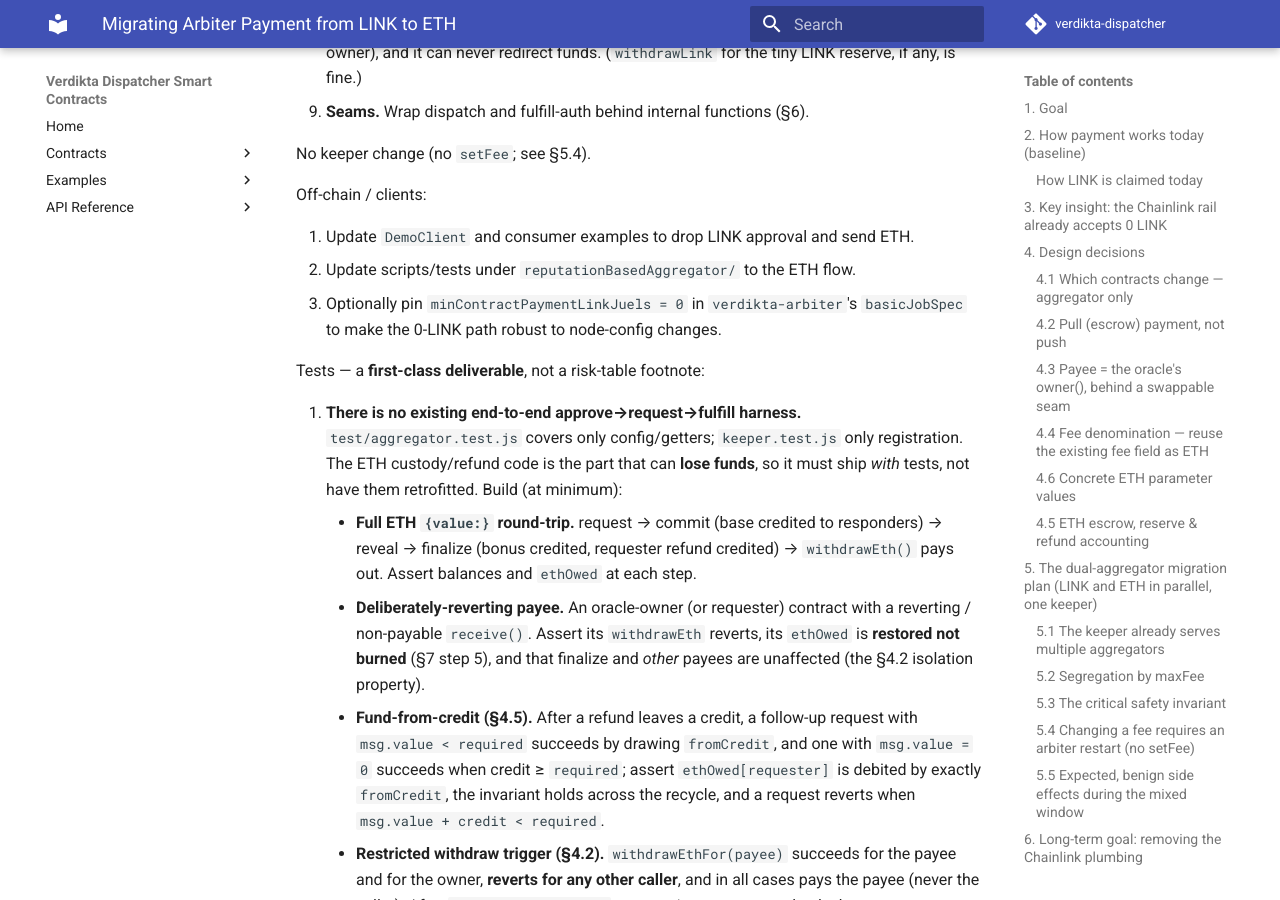
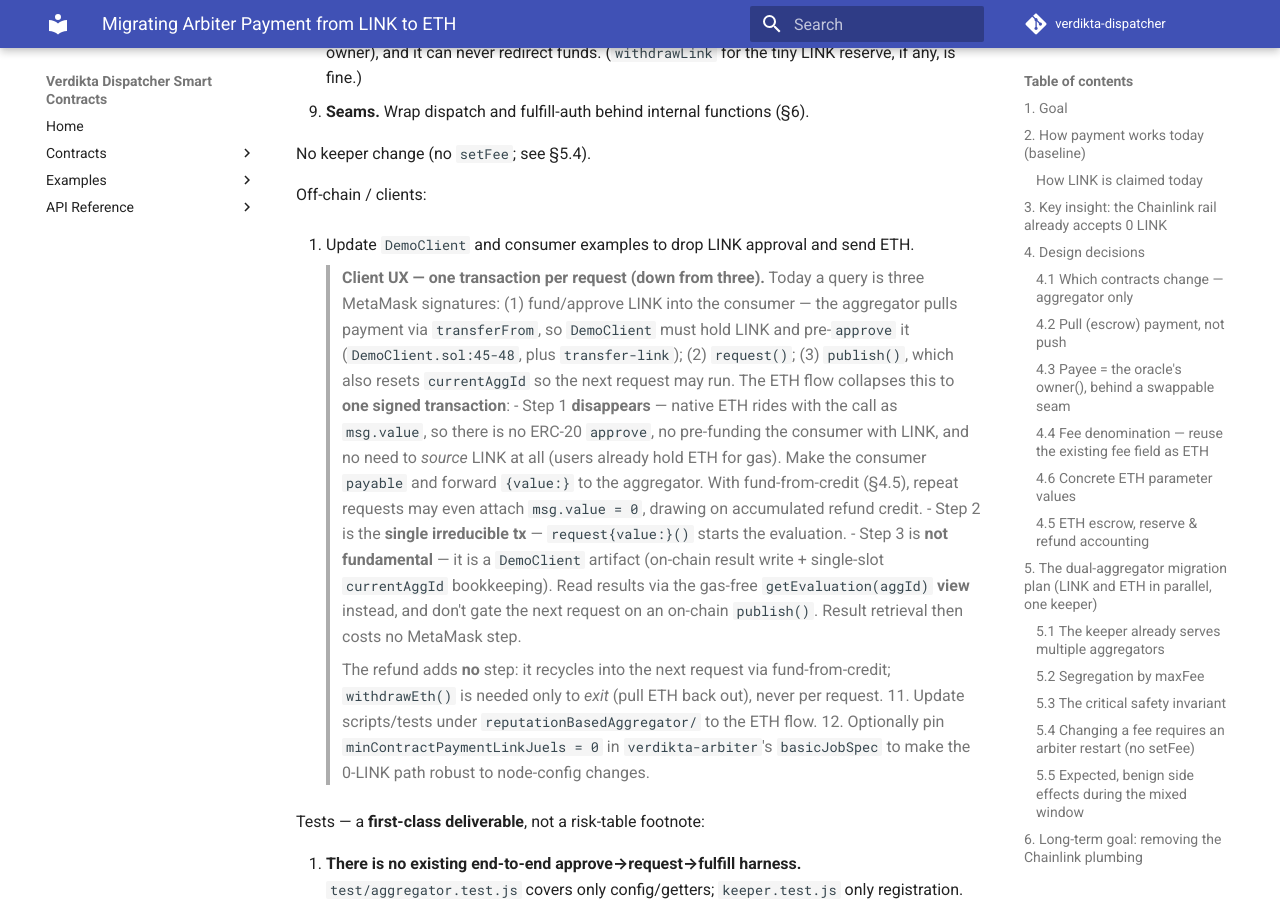
Before and after one commit to verdikta/verdikta-dispatcher, an MkDocs documentation site: the page built from docs/advanced/eth-payment-migration.md, in a window 1280 px wide and 900 px high, scrolled down 15169 px. Built offline with MkDocs 1.6.1 and Material for MkDocs 9.7.7, drawn with Linux system fonts in a browser that asks for light colours; comment, search, counter and statistics services are not loaded.

Commit message:
Add note to migration plan.

```diff
--- a/docs/advanced/eth-payment-migration.md
+++ b/docs/advanced/eth-payment-migration.md
@@ -652,6 +652,26 @@ No keeper change (no `setFee`; see §5.4).
 Off-chain / clients:
 
 10. Update `DemoClient` and consumer examples to drop LINK approval and send ETH.
+
+    > **Client UX — one transaction per request (down from three).** Today a query is three
+    > MetaMask signatures: (1) fund/approve LINK into the consumer — the aggregator pulls
+    > payment via `transferFrom`, so `DemoClient` must hold LINK and pre-`approve` it
+    > (`DemoClient.sol:45-48`, plus `transfer-link`); (2) `request()`; (3) `publish()`, which
+    > also resets `currentAggId` so the next request may run. The ETH flow collapses this to
+    > **one signed transaction**:
+    > - Step 1 **disappears** — native ETH rides with the call as `msg.value`, so there is no
+    >   ERC-20 `approve`, no pre-funding the consumer with LINK, and no need to *source* LINK
+    >   at all (users already hold ETH for gas). Make the consumer `payable` and forward
+    >   `{value:}` to the aggregator. With fund-from-credit (§4.5), repeat requests may even
+    >   attach `msg.value = 0`, drawing on accumulated refund credit.
+    > - Step 2 is the **single irreducible tx** — `request{value:}()` starts the evaluation.
+    > - Step 3 is **not fundamental** — it is a `DemoClient` artifact (on-chain result write +
+    >   single-slot `currentAggId` bookkeeping). Read results via the gas-free
+    >   `getEvaluation(aggId)` **view** instead, and don't gate the next request on an
+    >   on-chain `publish()`. Result retrieval then costs no MetaMask step.
+    >
+    > The refund adds **no** step: it recycles into the next request via fund-from-credit;
+    > `withdrawEth()` is needed only to *exit* (pull ETH back out), never per request.
 11. Update scripts/tests under `reputationBasedAggregator/` to the ETH flow.
 12. Optionally pin `minContractPaymentLinkJuels = 0` in `verdikta-arbiter`'s
     `basicJobSpec` to make the 0-LINK path robust to node-config changes.
```
